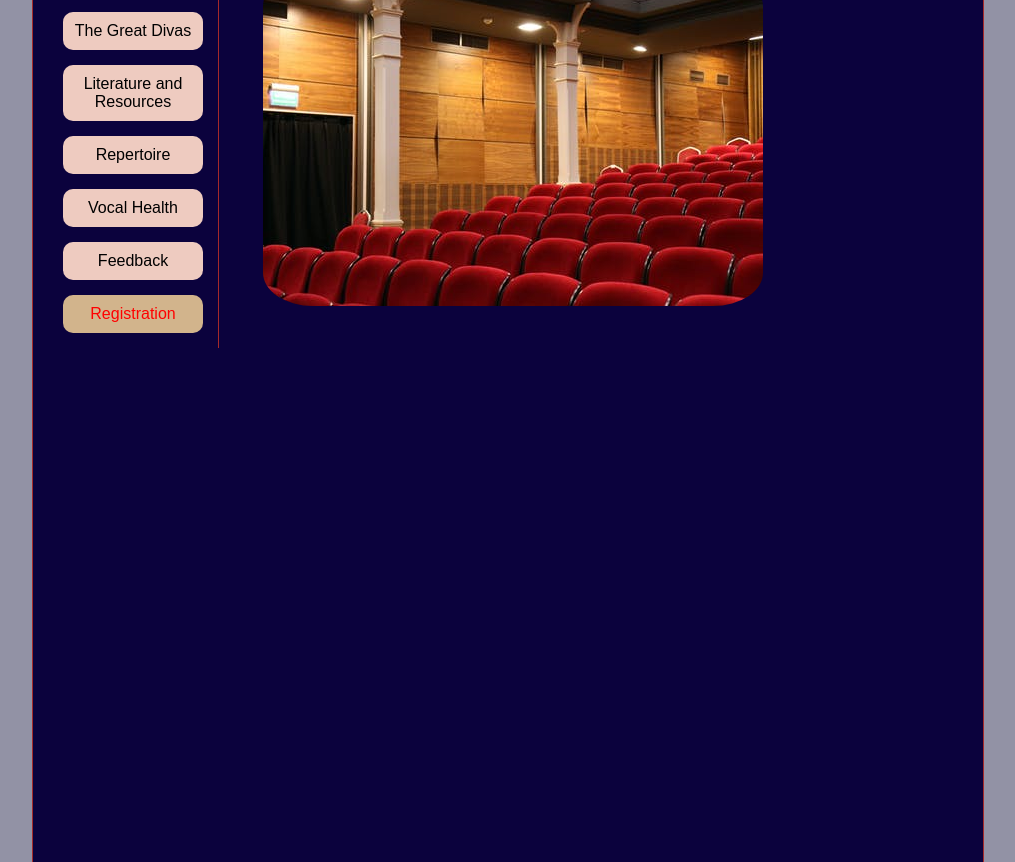
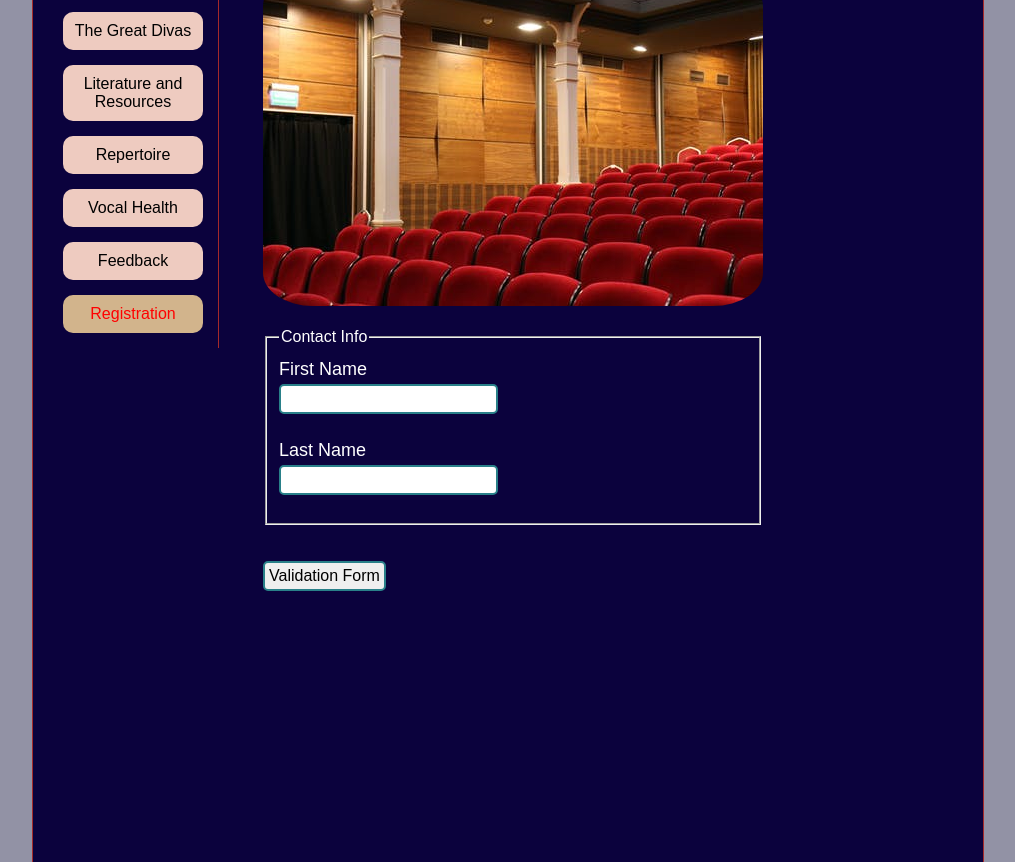
Before and after one commit to selenasiri/gatsby-voice-performance, a Gatsby site: page /registration in a window 1280 px wide. Shown: the part 238-1100 px from the top of the page, without its empty margins (132-1147 px from the left). Built offline with nearby package versions, Linux system fonts and the light colour scheme; Gatsby itself is replaced by a stand-in of ours.

Commit message:
add register form fields

```diff
--- a/src/pages/registration.jsx
+++ b/src/pages/registration.jsx
@@ -10,7 +10,49 @@ const Registration = () => {
 
       <h1>Registration</h1>
 
-      <img className="registration" src={registration} alt="registration" />
+      <img classNameName="registration" src={registration} alt="registration" />
+
+      <div id="form-errors-container">
+        <div id="errors">&nbsp; </div>
+      </div>
+
+      <form
+        name="myForm"
+        onsubmit="return validate()"
+        className="submitssion-form"
+        action="#"
+        method="post"
+      >
+        <fieldset>
+          <legend>Contact Info</legend>
+
+          <div className="name-group-container">
+            <div className="name-group">
+              <label for="firstname">First Name</label>
+              <input
+                type="text"
+                name="firstname"
+                id="firstname"
+                title="first name"
+              />
+            </div>
+            <br />
+
+            <div className="name-group">
+              <label for="lastname">Last Name</label>
+              <input
+                type="text"
+                name="lastname"
+                id="lastname"
+                title="last name"
+              />
+            </div>
+          </div>
+          <br />
+        </fieldset>
+        <br /> <br />
+        <input className="submit-btn" type="submit" value="Validation Form" />
+      </form>
     </Layout>
   )
 }
```
